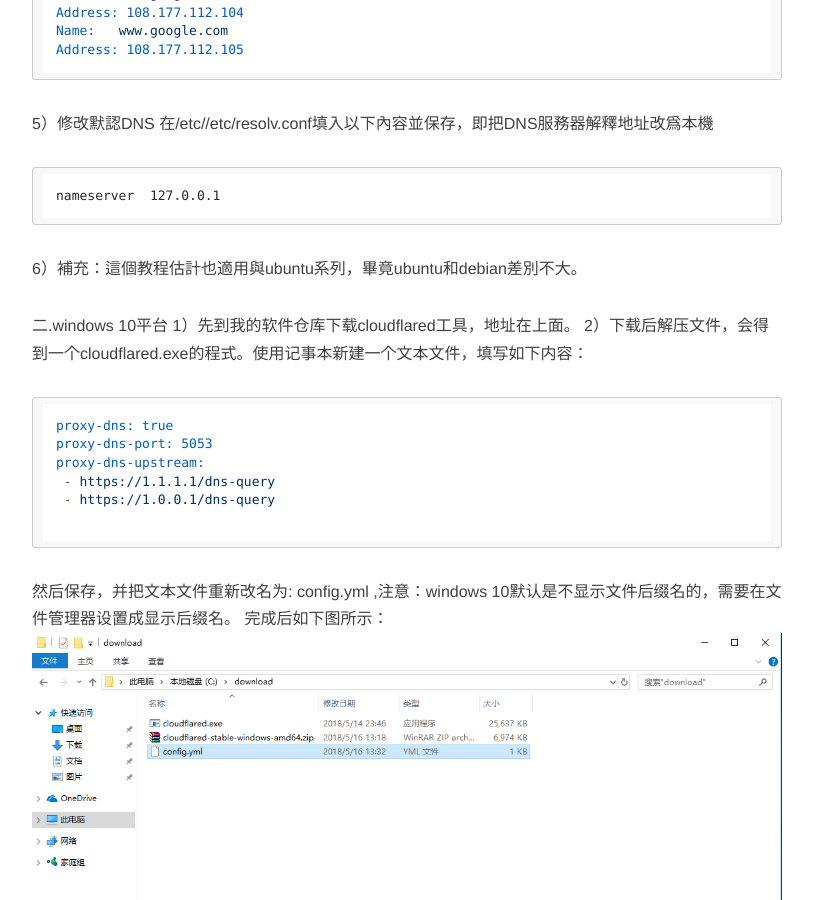
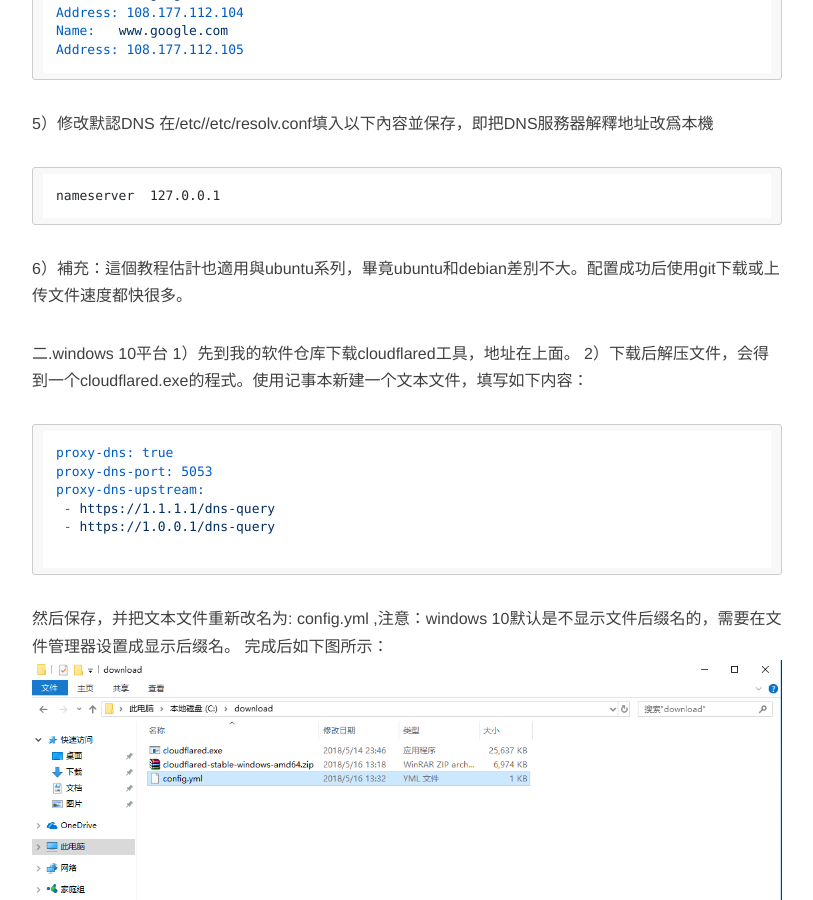
Before and after one commit to huangwenshan1999/huangwenshan1999.github.io, a Jekyll site: the page built from _posts/2018-05-14-科學上網配置.md, in a window 1280 px wide and 900 px high, scrolled down 1822 px. Shown: the whole window, without its empty margins (233-1046 px from the left). Built offline with Jekyll 4.4.1, drawn with Linux system fonts in a browser that asks for light colours; nearby versions of some CDN libraries; comment, search, counter and statistics services are not loaded.

Commit message:
modified:   "_posts/2018-05-14-\347\247\221\345\255\270\344\270\212\347\266\262\351\205\215\347\275\256.md"

````diff
--- a/_posts/2018-05-14-科學上網配置.md
+++ b/_posts/2018-05-14-科學上網配置.md
@@ -69,7 +69,7 @@ Address: 108.177.112.105
 ```
 nameserver  127.0.0.1
 ```
-6）補充：這個教程估計也適用與ubuntu系列，畢竟ubuntu和debian差別不大。
+6）補充：這個教程估計也適用與ubuntu系列，畢竟ubuntu和debian差別不大。配置成功后使用git下载或上传文件速度都快很多。
 
 
 二.windows 10平台
````
